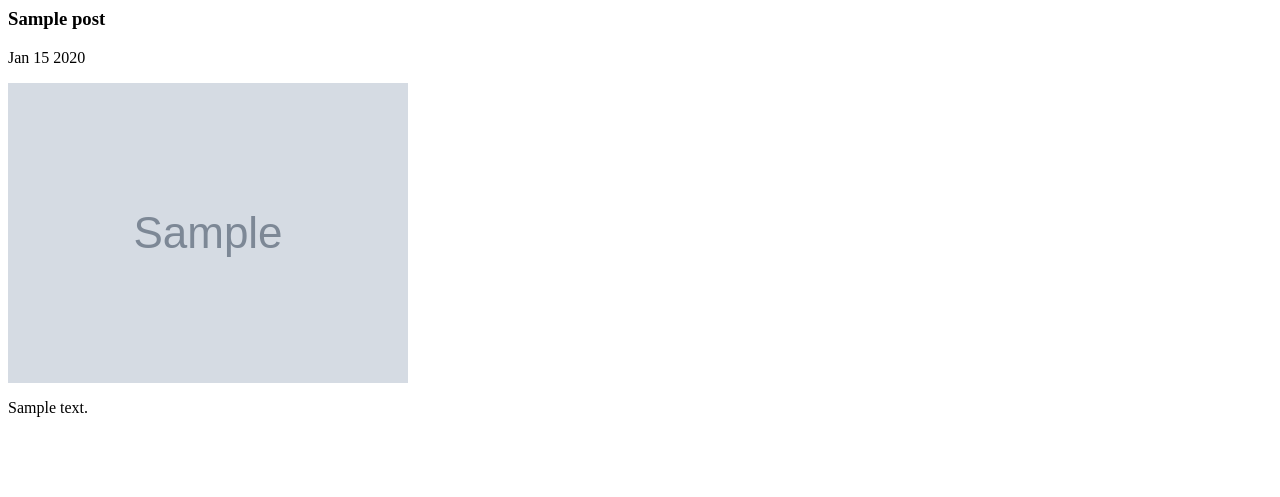
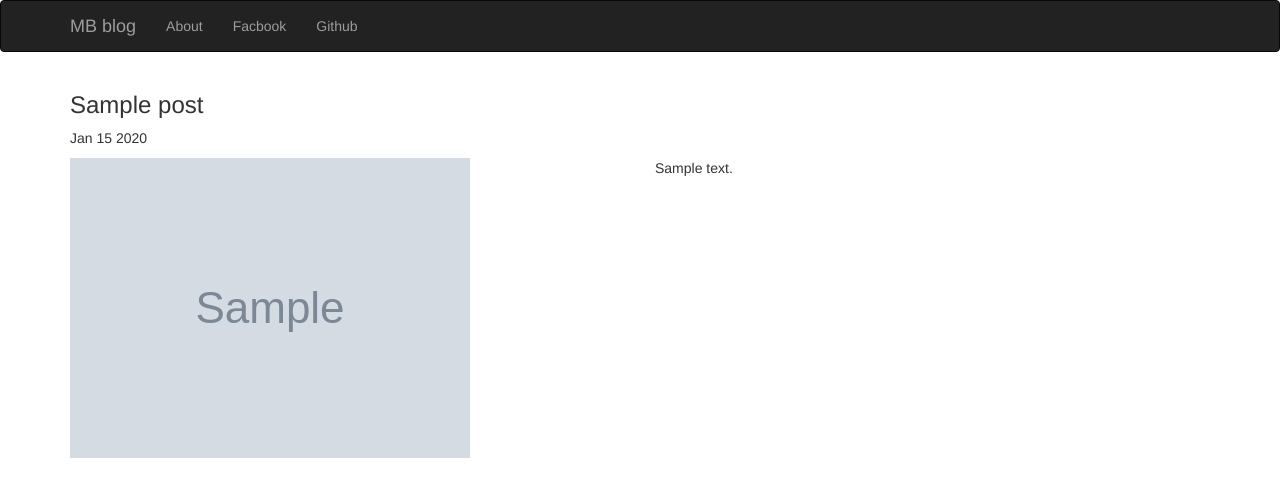
Before and after one commit to mindziukasss/blog_example, a Django app: page /posts/1 in a window 1280 px wide. Shown: the top 497 px of the page. Run offline with Django 3.2, Linux system fonts and the light colour scheme; tables that the repository leaves empty hold one stand-in row (values such as "Sample post"); grey boxes marked "Sample" are stand-in pictures; some libraries are stand-ins or nearby versions.

Commit message:
Added generic_base template, and styled post_detail page

```diff
--- a/mbblog/settings.py
+++ b/mbblog/settings.py
@@ -54,7 +54,7 @@ ROOT_URLCONF = 'mbblog.urls'
 TEMPLATES = [
     {
         'BACKEND': 'django.template.backends.django.DjangoTemplates',
-        'DIRS': [],
+        'DIRS': ['./templates'],
         'APP_DIRS': True,
         'OPTIONS': {
             'context_processors': [
--- a/mbblog/urls.py
+++ b/mbblog/urls.py
@@ -22,7 +22,7 @@ from django.conf import settings
 
 urlpatterns = [
     url(r'^admin/', admin.site.urls),
-    url(r'^$', views.home),
+    url(r'^$', views.home, name='home'),
     url(r'^posts/(?P<post_id>\d+)$', views.post_details, name="post_detail"),
 
 
--- /dev/null
+++ b/posts/templates/generic_basic.html
@@ -0,0 +1,45 @@
+<!DOCTYPE html>
+<html lang="en">
+  <head>
+    <meta charset="utf-8">
+    <meta http-equiv="X-UA-Compatible" content="IE=edge">
+    <meta name="viewport" content="width=device-width, initial-scale=1">
+    <title>MB Blog</title>
+
+    <link rel="stylesheet" href="https://maxcdn.bootstrapcdn.com/bootstrap/3.3.7/css/bootstrap.min.css" integrity="sha384-BVYiiSIFeK1dGmJRAkycuHAHRg32OmUcww7on3RYdg4Va+PmSTsz/K68vbdEjh4u" crossorigin="anonymous">
+
+    <!-- HTML5 shim and Respond.js for IE8 support of HTML5 elements and media queries -->
+    <!-- WARNING: Respond.js doesn't work if you view the page via file:// -->
+    <!--[if lt IE 9]>
+      <script src="https://oss.maxcdn.com/html5shiv/3.7.3/html5shiv.min.js"></script>
+      <script src="https://oss.maxcdn.com/respond/1.4.2/respond.min.js"></script>
+    <![endif]-->
+  </head>
+  <body>
+  	<nav class="navbar navbar-inverse">
+  	  <div class="container">
+  	    <div class="navbar-header">
+  	    	<button type="button" class="navbar-toggle" data-toggle="collapse" data-target="#mynav">
+  	        <span class="icon-bar"></span>
+  	        <span class="icon-bar"></span>
+  	        <span class="icon-bar"></span>
+  	      </button>
+  	      <a class="navbar-brand" href="{% url 'home' %}">MB blog</a>
+  	    </div>
+  	    <div class="collapse navbar-collapse" id="mynav">
+  	          <ul class="nav navbar-nav">
+	  	          <li><a>About</a></li>
+	  	          <li><a href="www.facebook.com">Facbook</a></li>
+	  	          <li><a href="https://github.com/mindziukasss">Github</a></li>
+  	         </ul>
+  	  	</div>
+  	</nav>
+
+{% block content %}{% endblock %}
+
+    <!-- jQuery (necessary for Bootstrap's JavaScript plugins) -->
+    <script src="https://ajax.googleapis.com/ajax/libs/jquery/1.12.4/jquery.min.js"></script>
+    <!-- Include all compiled plugins (below), or include individual files as needed -->
+    <script src="https://maxcdn.bootstrapcdn.com/bootstrap/3.3.7/js/bootstrap.min.js" integrity="sha384-Tc5IQib027qvyjSMfHjOMaLkfuWVxZxUPnCJA7l2mCWNIpG9mGCD8wGNIcPD7Txa" crossorigin="anonymous"></script>
+    </body>
+</html>
--- a/posts/templates/posts/post_detail.html
+++ b/posts/templates/posts/post_detail.html
@@ -1,7 +1,19 @@
-<h3>{{ post.title }}</h3>
+{% extends 'generic_basic.html' %}
 
-<p>{{ post.pub_date_pretty }}</p>
+{% block content %}
 
-<img src="{{ post.image.url }}" />
+<div class="container">
+	<h3>{{ post.title }}</h3>
+		<p>{{ post.pub_date_pretty }}</p>
+	<div class="row">
+		<div class="col-md-6">
+		<img src="{{ post.image.url }}" class="img-responsive" style="max-height: 400px" />
+		<br />
+</div>
+	<div class="col-md-6">
+		<p>{{ post.body }}</p>
+		</div>
+	</div>
+</div>
 
-<p>{{ post.body }}</p>
+{% endblock %}
```
Also changed, not shown: posts/templates/posts/home.html (+4 -42 lines).
